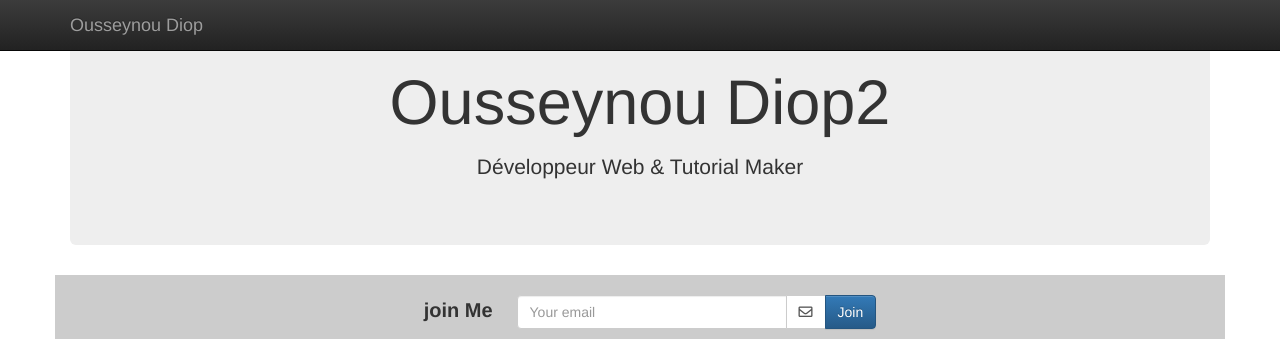
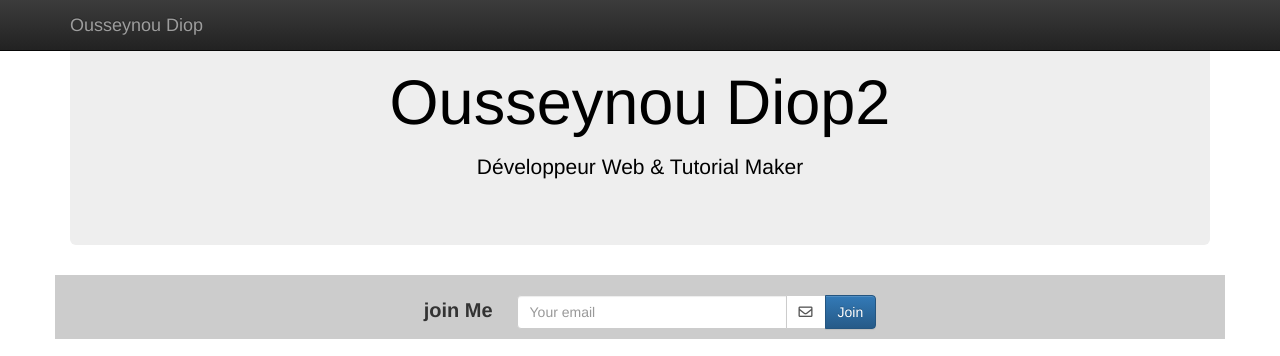
Before and after one commit to xarala221/djangoapp, a Django app: page / in a window 1280 px wide. Shown: the top 356 px of the page. Run offline with Django 3.2, Linux system fonts and the light colour scheme; data comes from the database, SQL or seed files in the repository; some libraries are stand-ins or nearby versions.

Commit message:
Update Jumbo color and bg color

```diff
--- a/pages/templates/pages/home.html
+++ b/pages/templates/pages/home.html
@@ -13,6 +13,10 @@
     padding-bottom: 0px;
     }
   {% endif %}
+  .jumbotron{
+    background-color: {{ object.jum_bg_color }} !important;
+    color: {{ object.jum_text_color }} !important;
+  }
   {% endblock styles %}
 </style>
 
```
